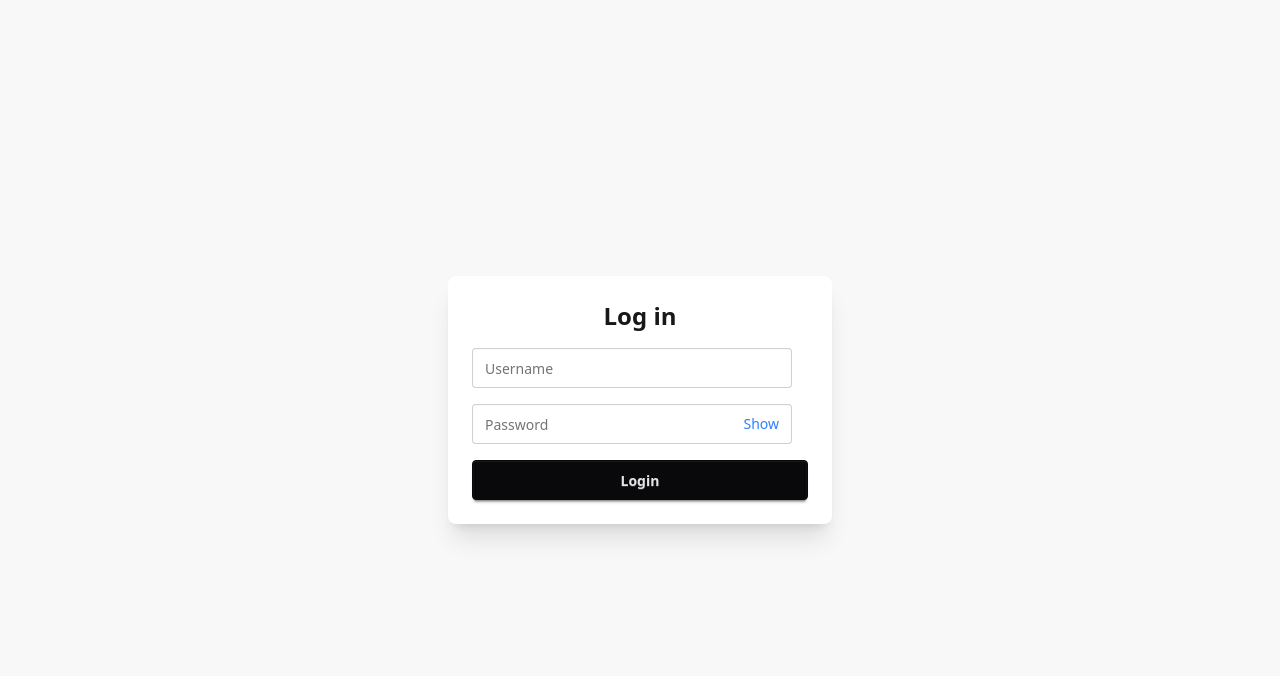
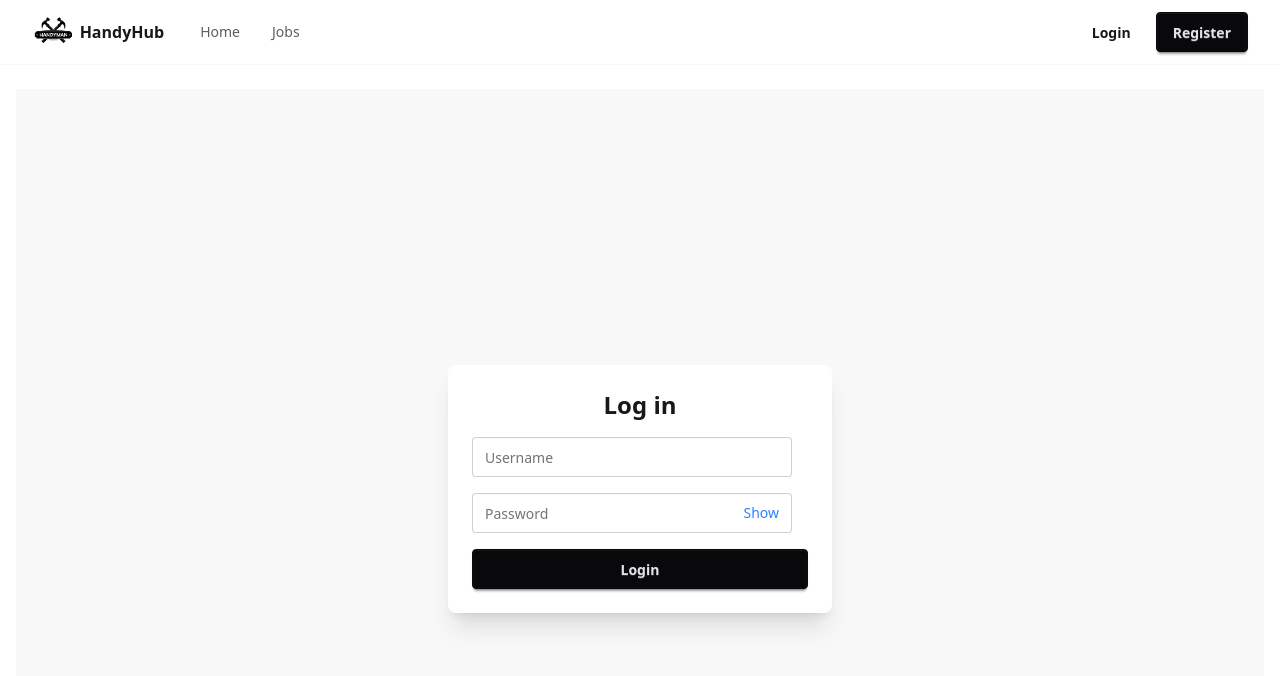
Before and after one commit to Romaizega/handyhub, a React (Vite) app in the folder frontend/: page /login in a window 1280 px wide. Shown: the top 676 px of the page. Built offline with nearby package versions, Linux system fonts and the light colour scheme.

Commit message:
implemented navbar

```diff
--- a/frontend/package.json
+++ b/frontend/package.json
@@ -10,6 +10,8 @@
     "preview": "vite preview"
   },
   "dependencies": {
+    "@headlessui/react": "^2.2.7",
+    "@heroicons/react": "^2.2.0",
     "@reduxjs/toolkit": "^2.8.2",
     "@tailwindcss/vite": "^4.1.11",
     "axios": "^1.11.0",
--- a/frontend/src/App.jsx
+++ b/frontend/src/App.jsx
@@ -1,16 +1,22 @@
 import { Routes, Route } from 'react-router-dom'
 import Register from './components/Register'
 import Login from './components/Login'
+import Navbar from './components/Navbar'
+import Home from './components/Home'
 
 function App() {
 
 
   return (
     <>
-      <Routes>
-        <Route path='/register' element={<Register/>}/>
-        <Route path='/login' element={<Login/>}/>
-      </Routes>
+      <Navbar />
+      <div className="container mx-auto px-4 py-6">
+        <Routes>
+          <Route path="/" element={<Home />} />
+          <Route path="/register" element={<Register />} />
+          <Route path="/login" element={<Login />} />
+        </Routes>
+      </div>
     </>
   )
 }
--- /dev/null
+++ b/frontend/src/components/Home.jsx
@@ -0,0 +1,7 @@
+import React from 'react'
+
+export default function Home() {
+  return (
+    <div>Home</div>
+  )
+}
--- a/frontend/src/components/Login.jsx
+++ b/frontend/src/components/Login.jsx
@@ -1,6 +1,6 @@
 import { useDispatch, useSelector } from "react-redux";
 import { loginUser } from "../features/auth/authThunk";
-import { Navigate, useLocation } from "react-router-dom";
+import { Navigate, useLocation, useNavigate} from "react-router-dom";
 import { useState, useEffect } from "react";
 
 const Login = () => {
@@ -8,6 +8,7 @@
   const { isAuthenticated, status } = useSelector((state) => state.auth)
   const location = useLocation()
   const justRegistered = location.state?.justRegistered === true
+  const navigate = useNavigate()
 
   const [username, setUsername] = useState("");
   const [password, setPassword] = useState("");
@@ -19,12 +20,13 @@
     if (justRegistered) {
       const appear = setTimeout(() => setShowToast(true), 300);
       const disappear = setTimeout(() => setShowToast(false), 53000);
+      navigate(location.pathname, { replace: true, state: {} });
       return () => {
         clearTimeout(appear);
         clearTimeout(disappear);
       };
     }
-  }, [justRegistered]);
+  }, [justRegistered, navigate, location.pathname]);
 
   const handleLogin = async (e) => {
     e.preventDefault();
--- /dev/null
+++ b/frontend/src/components/Navbar.jsx
@@ -0,0 +1,197 @@
+import {
+  Disclosure, DisclosureButton, DisclosurePanel,
+  Menu, MenuButton, MenuItem, MenuItems
+} from '@headlessui/react'
+import { Bars3Icon, BellIcon, XMarkIcon } from '@heroicons/react/24/outline'
+import { NavLink, Link, useNavigate } from 'react-router-dom'
+import { useSelector, useDispatch } from 'react-redux'
+import api from '../app/axios'
+import { clearAuth } from '../features/auth/authSlice'
+import logo from '../assets/handyman.png'
+
+function classNames(...classes) {
+  return classes.filter(Boolean).join(' ')
+}
+
+export default function Navbar() {
+  const dispatch = useDispatch()
+  const navigate = useNavigate()
+  const { user, accessToken } = useSelector(s => s.auth)
+  const isAuthed = Boolean(user && accessToken)
+  const role = user?.role // 'client' | 'worker'
+
+  // Базовая навигация (видно всем)
+  const baseNav = [
+    { name: 'Home', to: '/', private: false },
+    { name: 'Jobs', to: '/jobs', private: false },
+  ]
+
+  // Приватные пункты по роли
+  const roleNav = isAuthed
+    ? role === 'client'
+      ? [{ name: 'My Jobs', to: '/my-jobs', private: true }]
+      : [{ name: 'Offers', to: '/offers', private: true }]
+    : []
+
+  const navigation = [...baseNav, ...roleNav]
+
+  const Logout = async () => {
+    try {
+      await api.post('/auth/logout');
+    } catch (err) {
+      console.error("Logout error:", err?.message || err);
+    } finally {
+      dispatch(clearAuth());
+      navigate('/login', { replace: true });
+    }
+  }
+
+  return (
+    <Disclosure as="nav" className="relative bg-base-100 border-b border-base-200">
+      <div className="mx-auto max-w-7xl px-2 sm:px-6 lg:px-8">
+        <div className="relative flex h-16 items-center justify-between">
+          <div className="absolute inset-y-0 left-0 flex items-center sm:hidden">
+            <DisclosureButton className="group inline-flex items-center justify-center rounded-md p-2 text-base-content/70 hover:bg-base-200 hover:text-base-content focus:outline-2 focus:-outline-offset-1 focus:outline-primary">
+              <span className="sr-only">Open main menu</span>
+              <Bars3Icon aria-hidden="true" className="block size-6 group-data-[open]:hidden" />
+              <XMarkIcon aria-hidden="true" className="hidden size-6 group-data-[open]:block" />
+            </DisclosureButton>
+          </div>
+
+          {/* Logo + Desktop nav */}
+          <div className="flex flex-1 items-center justify-center sm:items-stretch sm:justify-start">
+            <Link to="/" className="flex shrink-0 items-center gap-2">
+              <img
+                alt="HandyHub"
+                src={logo}
+                className="h-8 w-auto"
+              />
+              <span className="font-bold">HandyHub</span>
+            </Link>
+
+            <div className="hidden sm:ml-6 sm:block">
+              <div className="flex space-x-2">
+                {navigation.map((item) => (
+                  <NavLink
+                    key={item.name}
+                    to={item.to}
+                    className={({ isActive }) =>
+                      classNames(
+                        isActive ? 'bg-base-200 text-base-content' : 'text-base-content/70 hover:bg-base-200 hover:text-base-content',
+                        'rounded-md px-3 py-2 text-sm font-medium'
+                      )
+                    }
+                  >
+                    {item.name}
+                  </NavLink>
+                ))}
+              </div>
+            </div>
+          </div>
+
+          {/* Right side: notifications + profile / auth links */}
+          <div className="absolute inset-y-0 right-0 flex items-center pr-2 sm:static sm:inset-auto sm:ml-6 sm:pr-0">
+            {isAuthed && (
+              <button
+                type="button"
+                className="relative rounded-full p-1 text-base-content/70 hover:text-base-content focus:outline-2 focus:outline-offset-2 focus:outline-primary"
+              >
+                <span className="sr-only">View notifications</span>
+                <BellIcon aria-hidden="true" className="size-6" />
+              </button>
+            )}
+
+            {/* Profile dropdown or Login/Register */}
+            {isAuthed ? (
+              <Menu as="div" className="relative ml-3">
+                <MenuButton className="relative flex items-center gap-2 rounded-full focus-visible:outline-2 focus-visible:outline-offset-2 focus-visible:outline-primary">
+                  <img
+                    alt=""
+                    src=""
+                    className="size-8 rounded-full outline -outline-offset-1 outline-base-300"
+                  />
+                  <span className="hidden sm:block text-sm">{user?.username}</span>
+                </MenuButton>
+
+                <MenuItems
+                  transition
+                  className="absolute right-0 z-10 mt-2 w-48 origin-top-right rounded-md bg-base-100 py-1 shadow-lg outline outline-black/5 transition data-[closed]:scale-95 data-[closed]:opacity-0 data-[enter]:duration-100 data-[leave]:duration-75"
+                >
+                  <MenuItem>
+                    <Link
+                      to="/profile"
+                      className="block px-4 py-2 text-sm hover:bg-base-200"
+                    >
+                      Profile
+                    </Link>
+                  </MenuItem>
+                  <MenuItem>
+                    <Link
+                      to="/settings"
+                      className="block px-4 py-2 text-sm hover:bg-base-200"
+                    >
+                      Settings
+                    </Link>
+                  </MenuItem>
+                  <MenuItem>
+                    <button
+                      onClick={Logout}
+                      className="block w-full text-left px-4 py-2 text-sm hover:bg-base-200"
+                    >
+                      Sign out
+                    </button>
+                  </MenuItem>
+                </MenuItems>
+              </Menu>
+            ) : (
+              <div className="flex items-center gap-2">
+                <Link to="/login" className="btn btn-ghost">Login</Link>
+                <Link to="/register" className="btn btn-neutral">Register</Link>
+              </div>
+            )}
+          </div>
+        </div>
+      </div>
+
+      {/* Mobile panel */}
+      <DisclosurePanel className="sm:hidden">
+        <div className="space-y-1 px-2 pt-2 pb-3">
+          {navigation.map((item) => (
+            <DisclosureButton
+              key={item.name}
+              as={NavLink}
+              to={item.to}
+              className={({ isActive }) =>
+                classNames(
+                  isActive ? 'bg-base-200 text-base-content' : 'text-base-content/70 hover:bg-base-200 hover:text-base-content',
+                  'block rounded-md px-3 py-2 text-base font-medium'
+                )
+              }
+            >
+              {item.name}
+            </DisclosureButton>
+          ))}
+          {!isAuthed && (
+            <>
+              <DisclosureButton as={NavLink} to="/login" className="block rounded-md px-3 py-2 text-base font-medium hover:bg-base-200">
+                Login
+              </DisclosureButton>
+              <DisclosureButton as={NavLink} to="/register" className="block rounded-md px-3 py-2 text-base font-medium hover:bg-base-200">
+                Register
+              </DisclosureButton>
+            </>
+          )}
+          {isAuthed && (
+            <DisclosureButton
+              as="button"
+              onClick={Logout}
+              className="block w-full text-left rounded-md px-3 py-2 text-base font-medium hover:bg-base-200"
+            >
+              Sign out
+            </DisclosureButton>
+          )}
+        </div>
+      </DisclosurePanel>
+    </Disclosure>
+  )
+}
```
Also changed, not shown: frontend/src/assets/handyman.png (added).
